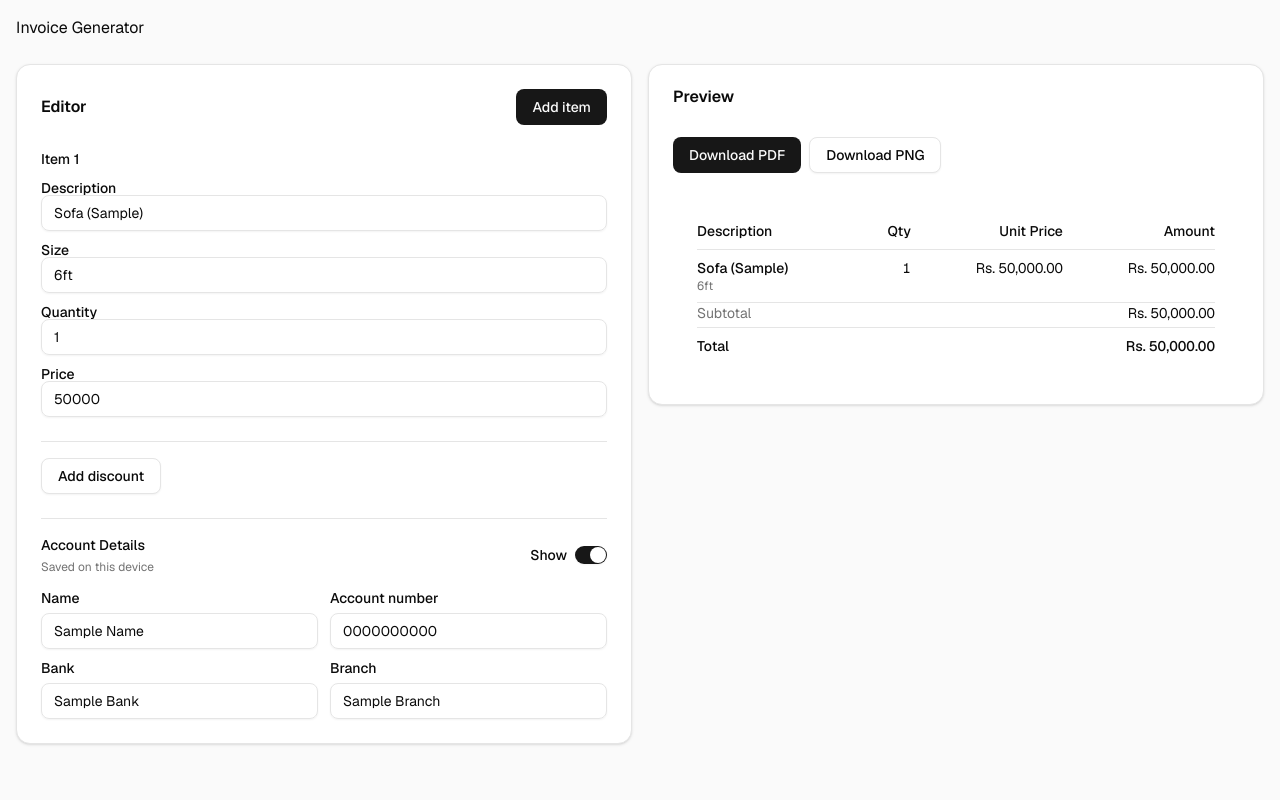
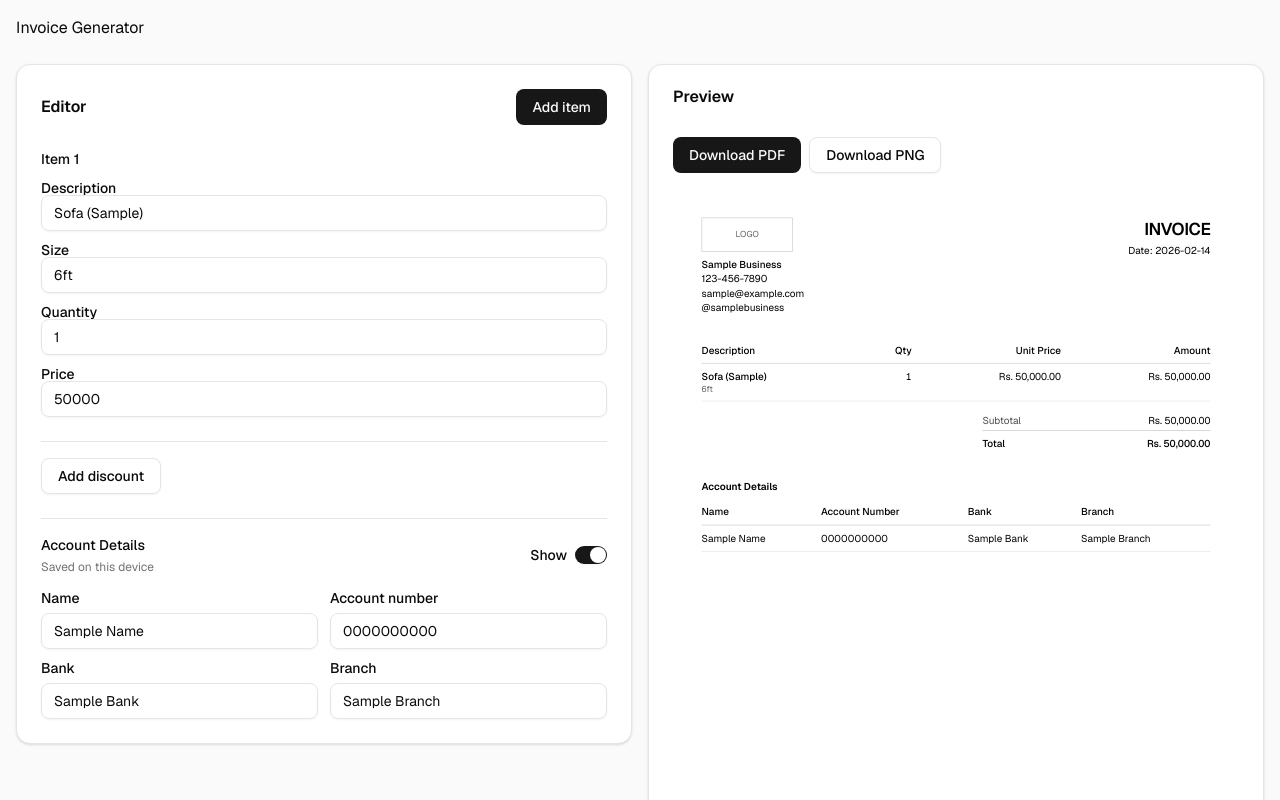
Before and after one commit to ChaminduD/invoice-generator, a Next.js app: page / in a window 1280 px wide. Both pictures are taken after a click on the switch 591 px from the left and 554 px from the top of the page. Shown: the top 800 px of the page. Built offline with nearby package versions, Linux system fonts and the light colour scheme.

Commit message:
Add shared A4 invoice paper component

```diff
--- a/src/app/page.tsx
+++ b/src/app/page.tsx
@@ -3,8 +3,6 @@
 import { useEffect, useRef, useState } from "react";
 import { Card, CardHeader, CardTitle, CardContent } from "@/components/ui/card";
 import type { Invoice } from "@/lib/invoice";
-import { calcTotal } from "@/lib/calc";
-import { formatRs } from "@/lib/format";
 import { Label } from "@/components/ui/label";
 import { Input } from "@/components/ui/input";
 import { Button } from "@/components/ui/button";
@@ -13,8 +11,12 @@ import { Switch } from "@/components/ui/switch";
 import { validateForExport } from "@/lib/validate";
 import { Alert, AlertDescription, AlertTitle } from "@/components/ui/alert";
 import { toPng } from "html-to-image";
+import { InvoicePaper } from "@/components/InvoicePaper";
 
-const PROFILE_KEY = "invoice-profile";
+const PROFILE_KEY = "invoice_profile_v1";
+const INVOICE_DRAFT_KEY = "invoice_draft_v1";
+const PAPER_W = 794;
+const PAPER_H = 1123;
 
 export default function Home() {
   const [invoice, setInvoice] = useState<Invoice>(() => {
@@ -36,6 +38,12 @@ export default function Home() {
         accountNumber: "0000000000",
         bank: "Sample Bank",
         branch: "Sample Branch",
+      },
+      business: {
+        name: "Sample Business",
+        phone: "123-456-7890",
+        email: "sample@example.com",
+        social: "@samplebusiness",
       },
     };
 
@@ -61,8 +69,10 @@ export default function Home() {
     }
   });
   const [exportErrors, setExportErrors] = useState<string[]>([]);
+  const [previewScale, setPreviewScale] = useState(1);
 
-  const invoiceRef = useRef<HTMLDivElement | null>(null);
+  const exportRef = useRef<HTMLDivElement | null>(null);
+  const previewWrapRef = useRef<HTMLDivElement | null>(null);
 
   useEffect(() => {
     try {
@@ -78,7 +88,19 @@ export default function Home() {
     }
   }, [invoice.showBankDetails, invoice.bankDetails]);
 
-  const { subtotal, discountAmount, total } = calcTotal(invoice.items, invoice.discount);
+  useEffect(() => {
+    const el = previewWrapRef.current;
+    if (!el) return;
+
+    const ro = new ResizeObserver((entries) => {
+      const width = entries[0]?.contentRect.width ?? PAPER_W;
+      const scale = Math.min(1, width / PAPER_W);
+      setPreviewScale(scale);
+    });
+
+    ro.observe(el);
+    return () => ro.disconnect();
+  }, []);
 
   const addItem = () => {
     const newItem = {
@@ -131,7 +153,7 @@ export default function Home() {
     setExportErrors([]);
 
     if (kind === "png") {
-      const node = invoiceRef.current;
+      const node = exportRef.current;
       if (!node) return;
 
       try {
@@ -150,6 +172,16 @@ export default function Home() {
         setExportErrors(["PNG export failed. Please try again."]);
       }
 
+      return;
+    }
+
+    if (kind === "pdf") {
+      try {
+        localStorage.setItem(INVOICE_DRAFT_KEY, JSON.stringify(invoice));
+        window.open("/print", "_blank", "noopener,noreferrer");
+      } catch {
+        setExportErrors(["PDF export failed. Please try again."]);
+      }
       return;
     }
   }
@@ -407,7 +439,7 @@ export default function Home() {
                 </div>
 
                 {exportErrors.length > 0 && (
-                  <Alert>
+                  <Alert variant="destructive">
                     <AlertTitle>Fix these before exporting</AlertTitle>
                     <AlertDescription>
                       <ul className="mt-2 list-disc space-y-1 pl-5">
@@ -419,54 +451,25 @@ export default function Home() {
                   </Alert>
                 )}
 
-                <div ref={invoiceRef} className="bg-white p-6">
-                  <table className="w-full text-sm">
-                    <thead>
-                      <tr className="border-b">
-                        <th className="py-2 text-left font-medium">Description</th>
-                        <th className="py-2 text-right font-medium">Qty</th>
-                        <th className="py-2 text-right font-medium">Unit Price</th>
-                        <th className="py-2 text-right font-medium">Amount</th>
-                      </tr>
-                    </thead>
+                {/* Visible preview (auto-scaled to fit) */}
+                <div ref={previewWrapRef} className="w-full">
+                  <div
+                    className="relative overflow-hidden rounded-md bg-zinc-100"
+                    style={{ height: PAPER_H * previewScale }}
+                  >
+                    <div
+                      className="absolute left-1/2 top-0 origin-top"
+                      style={{ transform: `translateX(-50%) scale(${previewScale})` }}
+                    >
+                      <InvoicePaper invoice={invoice} />
+                    </div>
+                  </div>
+                </div>
 
-                    <tbody>
-                      {invoice.items.map((item) => {
-                        const lineTotal = item.quantity * item.unitPrice;
-
-                        return (
-                          <tr key={item.id} className="border-b align-top">
-                            <td className="py-2 pr-2">
-                              <div className="font-medium">{item.description || "—"}</div>
-                              <div className="text-xs text-muted-foreground">{item.size}</div>
-                            </td>
-
-                            <td className="py-2 text-right tabular-nums">{item.quantity}</td>
-                            <td className="py-2 text-right tabular-nums">{formatRs(item.unitPrice)}</td>
-                            <td className="py-2 text-right tabular-nums">{formatRs(lineTotal)}</td>
-                          </tr>
-                        );
-                      })}
-                    </tbody>
-                  </table>
-
-                  <div className="space-y-1 text-sm">
-                    <div className="flex justify-between">
-                      <span className="text-muted-foreground">Subtotal</span>
-                      <span className="tabular-nums">{formatRs(subtotal)}</span>
-                    </div>
-
-                    {discountAmount > 0 && (
-                      <div className="flex justify-between">
-                        <span className="text-muted-foreground">Discount</span>
-                        <span className="tabular-nums">- {formatRs(discountAmount)}</span>
-                      </div>
-                    )}
-
-                    <div className="flex justify-between border-t pt-2 font-medium">
-                      <span>Total</span>
-                      <span className="tabular-nums">{formatRs(total)}</span>
-                    </div>
+                {/* Hidden export canvas (always unscaled) */}
+                <div className="fixed left-[-99999px] top-0">
+                  <div ref={exportRef} className="inline-block bg-white">
+                    <InvoicePaper invoice={invoice} />
                   </div>
                 </div>
               </CardContent>
--- /dev/null
+++ b/src/app/print/layout.tsx
@@ -0,0 +1,5 @@
+export const metadata = { title: "Invoice" };
+
+export default function PrintLayout({ children }: { children: React.ReactNode }) {
+  return children;
+}
--- /dev/null
+++ b/src/app/print/page.tsx
@@ -0,0 +1,43 @@
+"use client"
+
+import { useEffect, useMemo } from "react";
+import type { Invoice } from "@/lib/invoice";
+import { InvoicePaper } from "@/components/InvoicePaper";
+
+const INVOICE_DRAFT_KEY = "invoice_draft_v1";
+
+export default function PrintPage() {
+    const invoice = useMemo<Invoice | null>(() => {
+        try {
+            const raw = localStorage.getItem(INVOICE_DRAFT_KEY);
+            if (!raw) return null;
+            return JSON.parse(raw) as Invoice;
+        } catch {
+            return null;
+        }
+    }, []);
+
+    useEffect(() => {
+        if (invoice) document.title = `Invoice ${invoice.date}`;
+    }, [invoice]);
+
+    useEffect(() => {
+        // give the browser a moment to render before printing
+        const t = setTimeout(() => window.print(), 200);
+        return () => clearTimeout(t);
+    }, []);
+
+    if (!invoice) {
+        return (
+            <main className="min-h-dvh p-6">
+                <p>No invoice data found</p>
+            </main>
+        );
+    }
+
+    return (
+         <main className="min-h-dvh bg-white p-0">
+            <InvoicePaper invoice={invoice} />
+         </main>
+    )
+}
--- /dev/null
+++ b/src/components/InvoicePaper.tsx
@@ -0,0 +1,114 @@
+import type { Invoice } from "@/lib/invoice";
+import { calcTotal } from "@/lib/calc";
+import { formatRs } from "@/lib/format";
+
+export function InvoicePaper({ invoice }: { invoice: Invoice }) {
+  const { subtotal, discountAmount, total } = calcTotal(invoice.items, invoice.discount);
+
+  return (
+    <div className="w-[794px] min-h-[1123px] bg-white p-10 text-black">
+      {/* Header */}
+      <div className="flex items-start justify-between gap-6">
+        {/* Left: Logo + Business contact */}
+        <div className="space-y-2">
+          {/* <img src="/logo.png" alt="Logo" className="h-12 w-auto object-contain" /> */}
+          <div className="h-12 w-32 border border-black/20 flex items-center justify-center text-xs text-black/60">
+            LOGO
+          </div>
+
+
+          {/* Minimal contact (recommended) */}
+          <div className="text-sm leading-5">
+            <div className="font-medium">{invoice.business.name}</div>
+            <div>{invoice.business.phone}</div>
+            {invoice.business.email ? <div>{invoice.business.email}</div> : null}
+            {invoice.business.social ? <div>{invoice.business.social}</div> : null}
+          </div>
+        </div>
+
+        {/* Right: Title + Date */}
+        <div className="text-right">
+          <h1 className="text-2xl font-semibold tracking-tight">INVOICE</h1>
+          <div className="mt-1 text-sm">Date: {invoice.date}</div>
+        </div>
+      </div>
+
+      {/* Items table */}
+      <div className="mt-8">
+        <table className="w-full text-sm">
+          <thead>
+            <tr className="border-b border-black/20">
+              <th className="py-2 text-left font-medium">Description</th>
+              <th className="py-2 text-right font-medium">Qty</th>
+              <th className="py-2 text-right font-medium">Unit Price</th>
+              <th className="py-2 text-right font-medium">Amount</th>
+            </tr>
+          </thead>
+
+          <tbody>
+            {invoice.items.map((item) => {
+              const lineTotal = item.quantity * item.unitPrice;
+              return (
+                <tr key={item.id} className="border-b border-black/10 align-top">
+                  <td className="py-2 pr-2">
+                    <div className="font-medium">{item.description || "—"}</div>
+                    <div className="text-xs text-black/60">{item.size}</div>
+                  </td>
+                  <td className="py-2 text-right tabular-nums">{item.quantity}</td>
+                  <td className="py-2 text-right tabular-nums">{formatRs(item.unitPrice)}</td>
+                  <td className="py-2 text-right tabular-nums">{formatRs(lineTotal)}</td>
+                </tr>
+              );
+            })}
+          </tbody>
+        </table>
+
+        {/* Totals */}
+        <div className="mt-4 ml-auto w-[320px] space-y-1 text-sm">
+          <div className="flex justify-between">
+            <span className="text-black/70">Subtotal</span>
+            <span className="tabular-nums">{formatRs(subtotal)}</span>
+          </div>
+
+          {discountAmount > 0 && (
+            <div className="flex justify-between">
+              <span className="text-black/70">Discount</span>
+              <span className="tabular-nums">- {formatRs(discountAmount)}</span>
+            </div>
+          )}
+
+          <div className="flex justify-between border-t border-black/20 pt-2 font-medium">
+            <span>Total</span>
+            <span className="tabular-nums">{formatRs(total)}</span>
+          </div>
+        </div>
+
+        {/* Account Details table (only if enabled) */}
+        {invoice.showBankDetails && (
+          <div className="mt-10">
+            <h2 className="text-sm font-semibold">Account Details</h2>
+
+            <table className="mt-2 w-full text-sm">
+              <thead>
+                <tr className="border-b border-black/20">
+                  <th className="py-2 text-left font-medium">Name</th>
+                  <th className="py-2 text-left font-medium">Account Number</th>
+                  <th className="py-2 text-left font-medium">Bank</th>
+                  <th className="py-2 text-left font-medium">Branch</th>
+                </tr>
+              </thead>
+              <tbody>
+                <tr className="border-b border-black/10">
+                  <td className="py-2">{invoice.bankDetails.name}</td>
+                  <td className="py-2">{invoice.bankDetails.accountNumber}</td>
+                  <td className="py-2">{invoice.bankDetails.bank}</td>
+                  <td className="py-2">{invoice.bankDetails.branch}</td>
+                </tr>
+              </tbody>
+            </table>
+          </div>
+        )}
+      </div>
+    </div>
+  );
+}
```
Also changed, not shown: src/app/globals.css (+17 -0 lines), src/lib/invoice.ts (+8 -0 lines).
